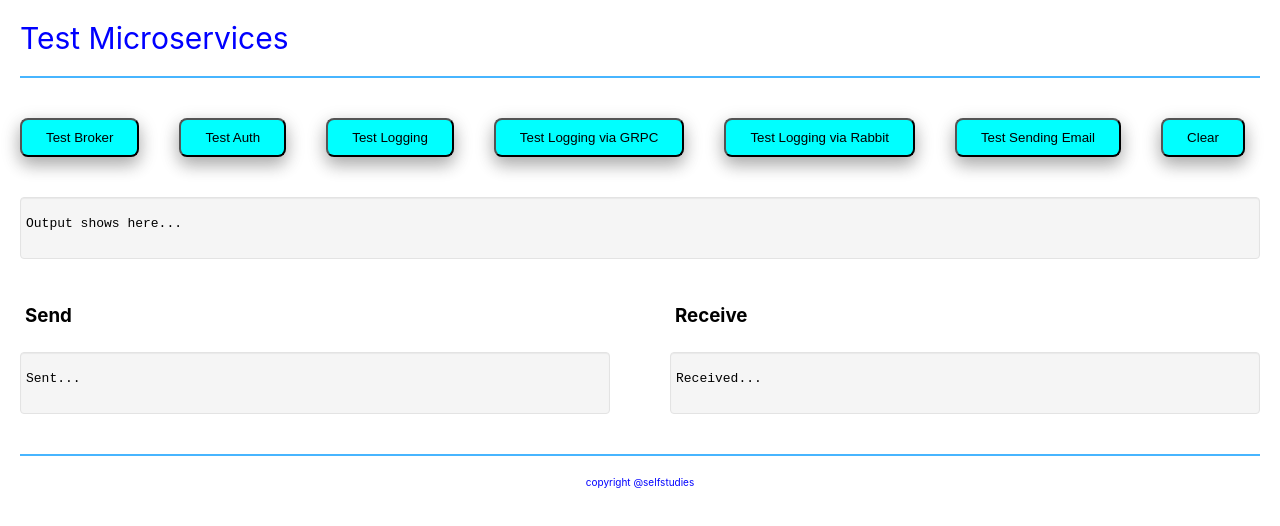
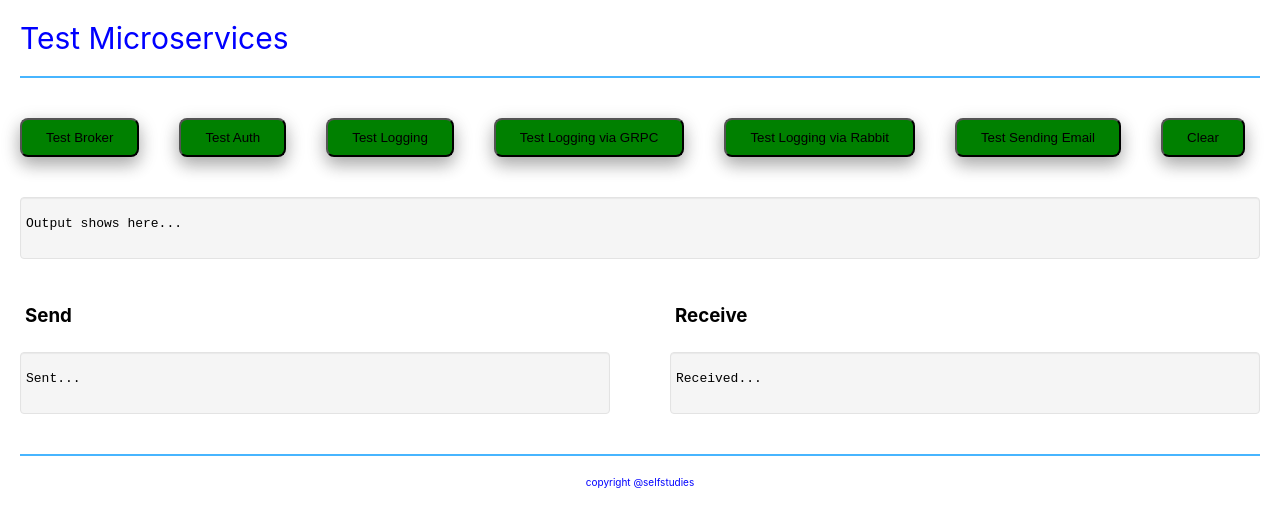
Before and after one commit to minniezhou/front_end, a React (Create React App) app: page / in a window 1280 px wide. Shown: the top 526 px of the page. Built offline with nearby package versions, Linux system fonts and the light colour scheme.

Commit message:
change icon color

```diff
--- a/src/components/Button.css
+++ b/src/components/Button.css
@@ -1,9 +1,10 @@
 .button {
-  box-shadow: 0 8px 16px 0 rgba(0, 0, 0, 0.2), 0 6px 20px 0 rgba(0, 0, 0, 0.19);
+    box-shadow: 0 8px 16px 0 rgba(0, 0, 0, 0.2),
+        0 6px 20px 0 rgba(0, 0, 0, 0.19);
     border-radius: 8px;
     padding: 10px 24px;
     margin: 20px;
-  background-color: aqua;
+    background-color: green;
     transition-duration: 0.4s;
 }
 
```
Lines whose indentation alone changed are shown as unchanged.
